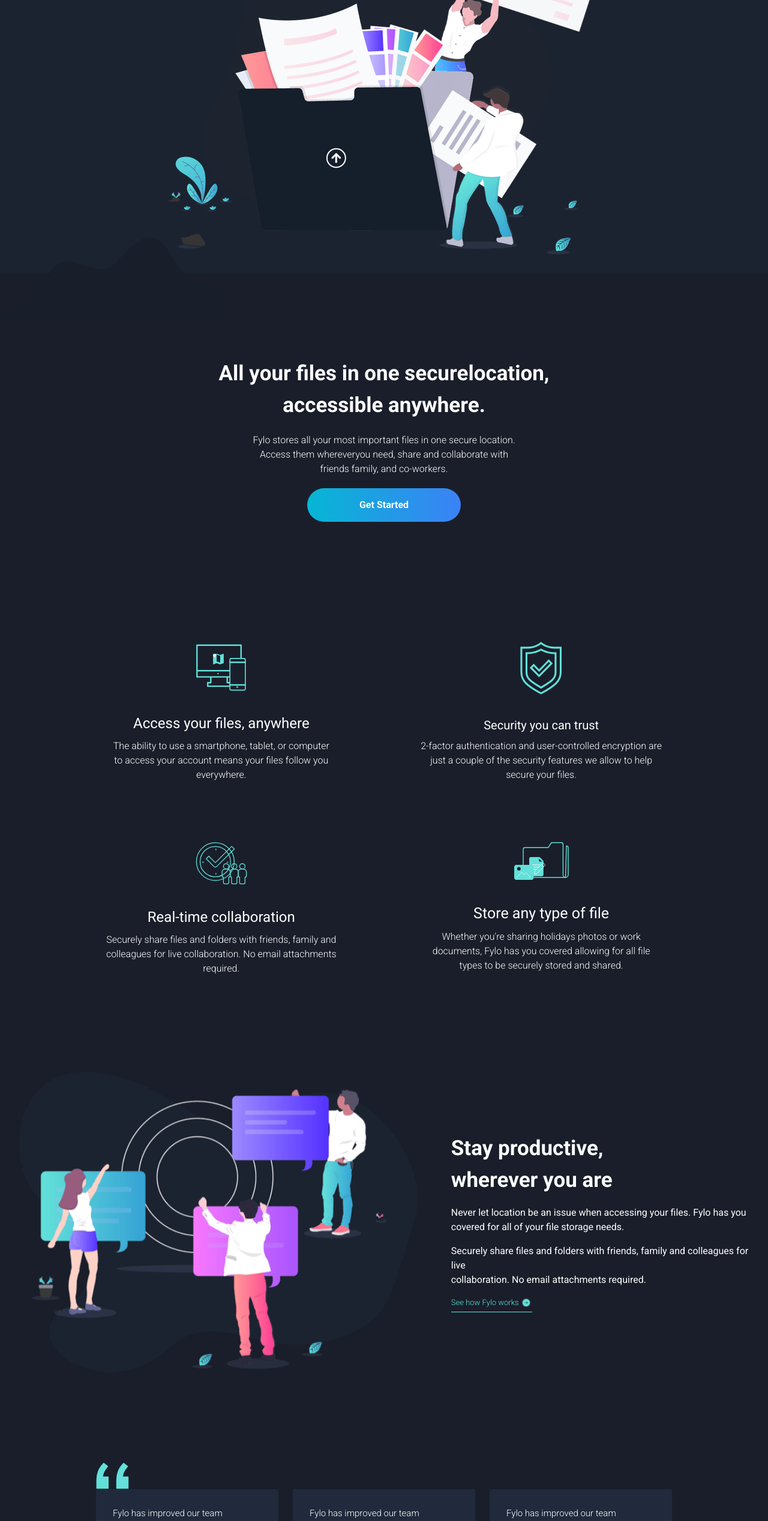
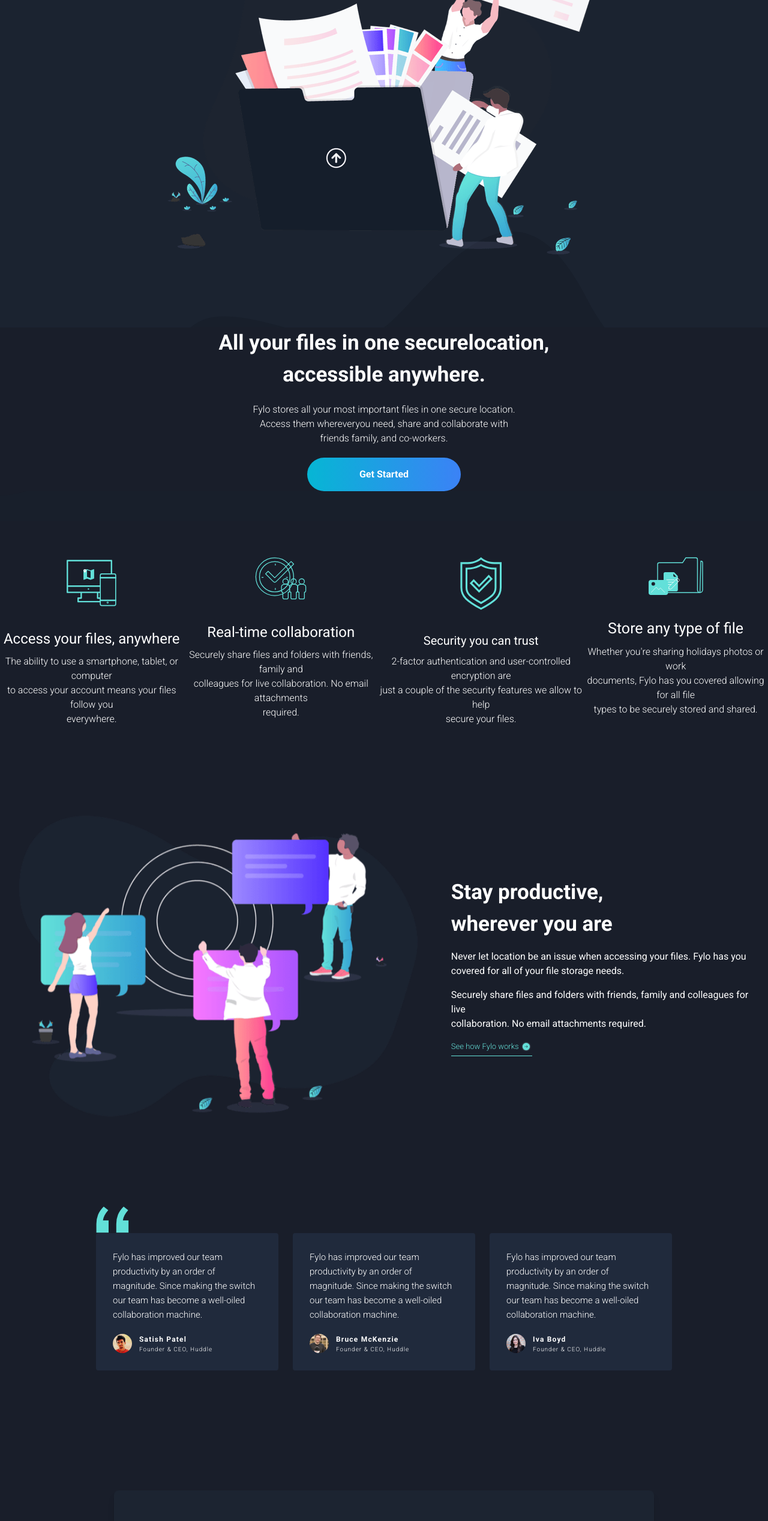
Before and after one commit to code-looney/fylo-landing-page, a React (Vite) app: page / in a window 1280 px wide. Shown: the part 234-2770 px from the top of the page at 60% size. Built offline with nearby package versions, Linux system fonts and the light colour scheme.

Commit message:
some changes

```diff
--- a/src/App.jsx
+++ b/src/App.jsx
@@ -11,7 +11,7 @@
 
 export default function App() {
   return (
-    <Container className="bg-body font-sans">
+    <Container className="font-sans">
       <Header />
       <Hero />
       <BackgroundCurve />
--- a/src/components/BackgroundCurve.jsx
+++ b/src/components/BackgroundCurve.jsx
@@ -3,7 +3,7 @@
 
 const BackgroundCurve = (props) => {
   return (
-    <img className=' translate-y-[-60px] relative z-20' src="src/images/bg-curvy-mobile.svg" alt="" />
+    <img className='w-full translate-y-[-70px] absolute z-20' src="src/images/bg-curvy-mobile.svg" alt="" />
   )
 }
 
--- a/src/components/CTA.jsx
+++ b/src/components/CTA.jsx
@@ -7,7 +7,7 @@
 const CTA = (props) => {
   console.log(props)
   return (
-    <Container className='flex flex-col gap-5 text-center text-white'>
+    <Container className='flex bg-body translate-y-[90px] flex-col gap-5 text-center text-white relative z-30'>
         <Title className=' text-[30px] md:text-[35px] font-bold'>All your files in one secure
         <br className='block md:hidden'/>location, <br className='hidden md:block'/>accessible
         <br className='block md:hidden'/> anywhere.</Title>
--- a/src/components/Cards.jsx
+++ b/src/components/Cards.jsx
@@ -7,7 +7,7 @@
 
   return (
     <Container>
-            <Container className='flex flex-col m-auto md:grid md:grid-rows-2 md:grid-flow-col md:gap-x-[0px] md:w-5/6 gap-[100px] text-center pt-[200px] text-white'>
+            <Container className='bg-body md:w-full flex flex-col m-auto md:flex md:flex-row md:gap-x-[0px] gap-[100px] text-center pt-[200px] text-white'>
               <Container className='flex justify-end flex-col gap-2'>
                   <Container className='flex justify-center pb-7'>
                     <Icon iconURL='src/images/icon-access-anywhere.svg' />
--- a/src/components/FileStorage.jsx
+++ b/src/components/FileStorage.jsx
@@ -8,7 +8,7 @@
 
 const FileStorage = () => {
   return (
-    <Container className='text-white flex flex-col md:flex-row gap-[60px] h-[1000px] md:h-[800px] items-center justify-center px-8'>
+    <Container className=' bg-body text-white flex flex-col md:flex-row gap-[60px] h-[1000px] md:h-[800px] items-center justify-center px-8'>
         <Container className='md:flex md:w-full md:justify-center md:flex-row flex-col items-center md:gap-14' >
         <FileStorageImage storageClassName='md:w-[700px]' />
           <Container className='flex flex-col gap-4 pt-[100px] md:pt-0'>
--- a/src/components/Newsletter.jsx
+++ b/src/components/Newsletter.jsx
@@ -9,8 +9,8 @@
     const { className } = props;
 
   return (
-    <Container className='w-full flex justify-center translate-y-[200px] md:translate-y-[100px]'>
-        <Container className='w-96 md:w-[900px] bg-intro text-white flex flex-col gap-4 items-center text-center px-5 py-11 rounded-lg shadow-lg'>
+    <Container className='bg-body w-full flex justify-center'>
+        <Container className='w-96 md:w-[900px] bg-intro text-white flex flex-col gap-4 items-center text-center px-5 py-11 rounded-lg shadow-lg translate-y-[200px] md:translate-y-[100px]'>
             <Container>
                 <Title className='text-[21px] md:text-[31px] font-medium'>Get early access today</Title>
             </Container>
--- a/src/components/Testimonials.jsx
+++ b/src/components/Testimonials.jsx
@@ -6,7 +6,7 @@
 
 const Testimonials = () => {
   return (
-    <Container className='pb-[500px] md:pb-[150px] relative'>
+    <Container className='bg-body md:pb-[100px] relative'>
     <Container className='w-3/4 mx-auto text-white relative z-40'>
     <Icon className='relative translate-y-[10px] translate-x-[10px] md:translate-x-[-10px]' iconURL='src/images/bg-quotes.png' />
         <Container className='flex md:flex-row relative flex-col gap-6'>
```
